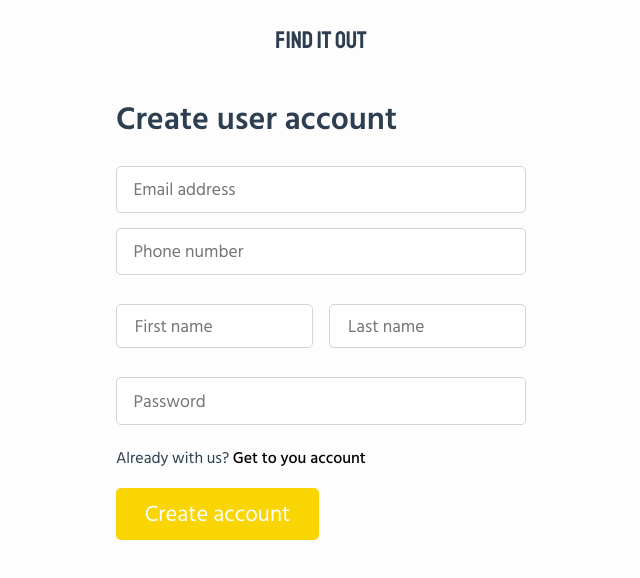
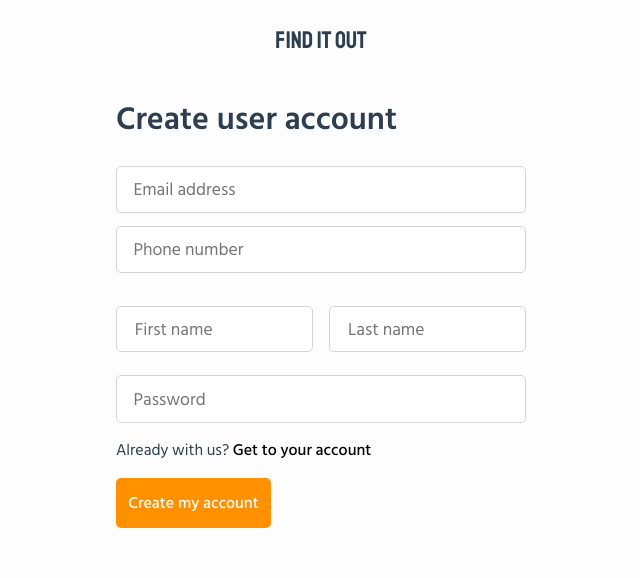
Before and after one commit to rockysaikia730/fio-face, a Vue app: page /accounts/user/create in a window 1280 px wide. Shown: the top 578 px of the page, without its empty margins (319-959 px from the left). Built offline with nearby package versions, Linux system fonts and the light colour scheme.

Commit message:
Added external CSS and made code readable

```diff
--- /dev/null
+++ b/src/static/UserStyle.scss
@@ -0,0 +1,83 @@
+* {
+    font-family: "Hind Siliguri", sans-serif;
+  }
+
+  a{
+      text-decoration: none;
+      color: #000;
+      font-weight: 500;
+  }
+  h1 {
+    margin-bottom: 5%;
+    font-size: 2rem;
+    font-weight: 800;
+  }
+
+ .contact_root{
+   margin-bottom: 8%;
+
+ }
+
+ .contact_inp_container{
+  display: flex;
+  margin-top: 3%;
+}
+
+.contact_inp, .password_inp{
+  padding: 2% 4% 2% 4%;
+}
+
+.full_name_root{
+  margin-bottom: 25%;
+}
+.first_name_inp_container{
+  display: flex;
+  float: left;
+  width: 48%;
+}
+
+.last_name_inp_container{
+  display: flex;
+  float: right;
+  width: 48%;
+}
+
+.full_name_inp{
+  padding: 4% 9% 4% 9%;
+}
+
+.password_inp_container{
+  display: flex;
+}
+
+
+.root {
+  max-width: 410px;
+  margin: 3% auto;
+  padding: 0 6% 0 6%;
+  text-align: left;
+}
+
+
+input {
+  width: 100%;
+  border: 1px solid rgb(212, 212, 212);
+  border-radius: 5px;
+  font-size: 1.1rem;
+  outline: none;
+
+  &:focus {
+    border: 1px solid rgb(139, 139, 139);
+  }
+}
+
+
+button{
+  border: none;
+  border-radius: 5px;
+  font-weight: 500;
+  padding: 3%;
+  font-size: medium;
+  color: rgb(255, 255, 255);
+  background-color: rgb(255, 145, 0);
+}
--- a/src/views/UserAccountAccess.vue
+++ b/src/views/UserAccountAccess.vue
@@ -5,8 +5,9 @@
   <div class="root">
     <div>
       <h1>Get to your account</h1>
-      <div class="email_container">
+      <div class="contact_inp_container">
         <input
+        class="contact_inp"
           placeholder="Email address or Phone number"
           type="email"
           name="email"
@@ -14,18 +15,21 @@
         />
       </div>
 
-      <div class="password_container">
+      <div style="margin-top:3%" class="password_inp_container">
         <input
+        class="password_inp"
           placeholder="Password"
           type="password"
           name="password"
           id="id_password"
         />
       </div>
-      <div style="margin-top: 5%; margin-bottom: 2%">
+      <div style="margin-top: 3.5%; margin-bottom: 3.5%">
          <router-link to="">Can't remember password</router-link>
       </div>
-      <button type="button">Get my account</button>
+      <div>
+        <button type="button">Get my account</button>
+      </div>
     </div>
   </div>
 </template>
@@ -39,87 +43,6 @@ export default {
 };
 </script>
 
-<style scoped lang="scss">
-* {
-  font-family: "Hind Siliguri", sans-serif;
-}
-a{
-    text-decoration: none;
-    color: #000;
-    font-weight: 500;
-}
-h1 {
-  margin-bottom: 5%;
-  font-size: 2rem;
-  font-weight: 800;
-}
-
-.email_container {
-  margin-bottom: 3.5%;
-  display: flex;
-}
-
-.phone_container {
-  display: flex;
-}
-
-.password_container {
-  display: flex;
-}
-
-.name_container {
-  margin-top: 7%;
-  margin-bottom: 25%;
-
-  .last_name_container {
-    width: 48%;
-    float: right;
-    display: flex;
-  }
-  .first_name_container {
-    width: 48%;
-    float: left;
-    display: flex;
-  }
-}
-
-.root {
-  max-width: 410px;
-  margin: 3% auto;
-  padding: 0 6% 0 6%;
-  text-align: left;
-}
-
-#id_email,
-#id_phone,
-#id_password {
-  padding: 2% 4% 2% 4%;
-}
-
-#id_full_name,
-#id_last_name {
-  padding: 3.5% 9% 3.5% 9%;
-}
-
-input {
-  width: 100%;
-  border: 1px solid rgb(212, 212, 212);
-  border-radius: 5px;
-  font-size: 1.1rem;
-  outline: none;
-
-  &:focus {
-    border: 1px solid rgb(139, 139, 139);
-  }
-}
-
-button {
-  border: none;
-  border-radius: 5px;
-  padding: 2% 7% 2% 7%;
-  margin-top: 2%;
-  font-size: 1.4rem;
-  color: white;
-  background-color: rgb(250, 213, 4);
-}
+<style scoped>
+@import "../static/UserStyle.scss";
 </style>
--- a/src/views/UserAccountCreation.vue
+++ b/src/views/UserAccountCreation.vue
@@ -4,37 +4,41 @@
   </div>
   <div class="root">
 
-    <div>
       <h1>Create user account</h1>
-      <div class="email_container">
+      <div class="contact_root">
+        <div class="contact_inp_container">
           <input
+          class="contact_inp"
             placeholder="Email address"
             type="email"
             name="email"
             id="id_email"
           />
         </div>
-      <div class="phone_container">
+        <div class="contact_inp_container">
           <input
+          class="contact_inp"
             placeholder="Phone number"
             type="text"
             name="phone"
             id="id_phone"
           />
         </div>
+      </div>
 
-      <div class="name_container">
-        <div class="first_name_container">
+      <div class="full_name_root">
+        <div class="first_name_inp_container">
           <input
+          class="full_name_inp"
             placeholder="First name"
             type="text"
-            name="full_name"
-            id="id_full_name"
+            name="first_name"
+            id="id_first_name"
           />
         </div>
-
-        <div class="last_name_container">
+        <div class="last_name_inp_container">
           <input
+          class="full_name_inp"
             placeholder="Last name"
             type="text"
             name="last_name"
@@ -42,19 +46,28 @@
           />
         </div>
       </div>
-      <div class="password_container">
+
+      <div class="password_root">
+        <div class="password_inp_container">
           <input
+          class="password_inp"
             placeholder="Password"
             type="password"
             name="password"
             id="id_password"
           />
         </div>
-      <div style="margin-top: 5%; margin-bottom: 2%">
-        Already with us? <router-link to="/accounts/user/access">Get to you account</router-link>
       </div>
-      <button type="button">Create account</button>
+
+      <div style="margin-top:3.5%; margin-bottom:3.5%">
+        Already with us? <router-link to="/accounts/user/access">Get to your account</router-link>
       </div>
+
+      <div>
+        <button type="button">Create my account</button>
+      </div>
+
+
   </div>
 </template>
 
@@ -67,88 +80,6 @@ export default {
 };
 </script>
 
-<style scoped lang="scss">
-* {
-  font-family: "Hind Siliguri", sans-serif;
-}
-
-a{
-    text-decoration: none;
-    color: #000;
-    font-weight: 500;
-}
-h1 {
-  margin-bottom: 5%;
-  font-size: 2rem;
-  font-weight: 800;
-}
-
-.email_container {
-  margin-bottom: 3.5%;
-  display: flex;
-}
-
-.phone_container {
-  display: flex;
-}
-
-.password_container {
-  display: flex;
-}
-
-.name_container {
-  margin-top: 7%;
-  margin-bottom: 25%;
-
-  .last_name_container {
-    width: 48%;
-    float: right;
-    display: flex;
-  }
-  .first_name_container {
-    width: 48%;
-    float: left;
-    display: flex;
-  }
-}
-
-.root {
-  max-width: 410px;
-  margin: 3% auto;
-  padding: 0 6% 0 6%;
-  text-align: left;
-}
-
-#id_email,
-#id_phone,
-#id_password {
-  padding: 2% 4% 2% 4%;
-}
-
-#id_full_name,
-#id_last_name {
-  padding: 3.5% 9% 3.5% 9%;
-}
-
-input {
-  width: 100%;
-  border: 1px solid rgb(212, 212, 212);
-  border-radius: 5px;
-  font-size: 1.1rem;
-  outline: none;
-
-  &:focus {
-    border: 1px solid rgb(139, 139, 139);
-  }
-}
-
-button {
-  border: none;
-  border-radius: 5px;
-  padding: 2% 7% 2% 7%;
-  margin-top: 2%;
-  font-size: 1.4rem;
-  color: white;
-  background-color: rgb(250, 213, 4);
-}
+<style>
+@import "../static/UserStyle.scss";
 </style>
```
Lines whose indentation alone changed are shown as unchanged.
